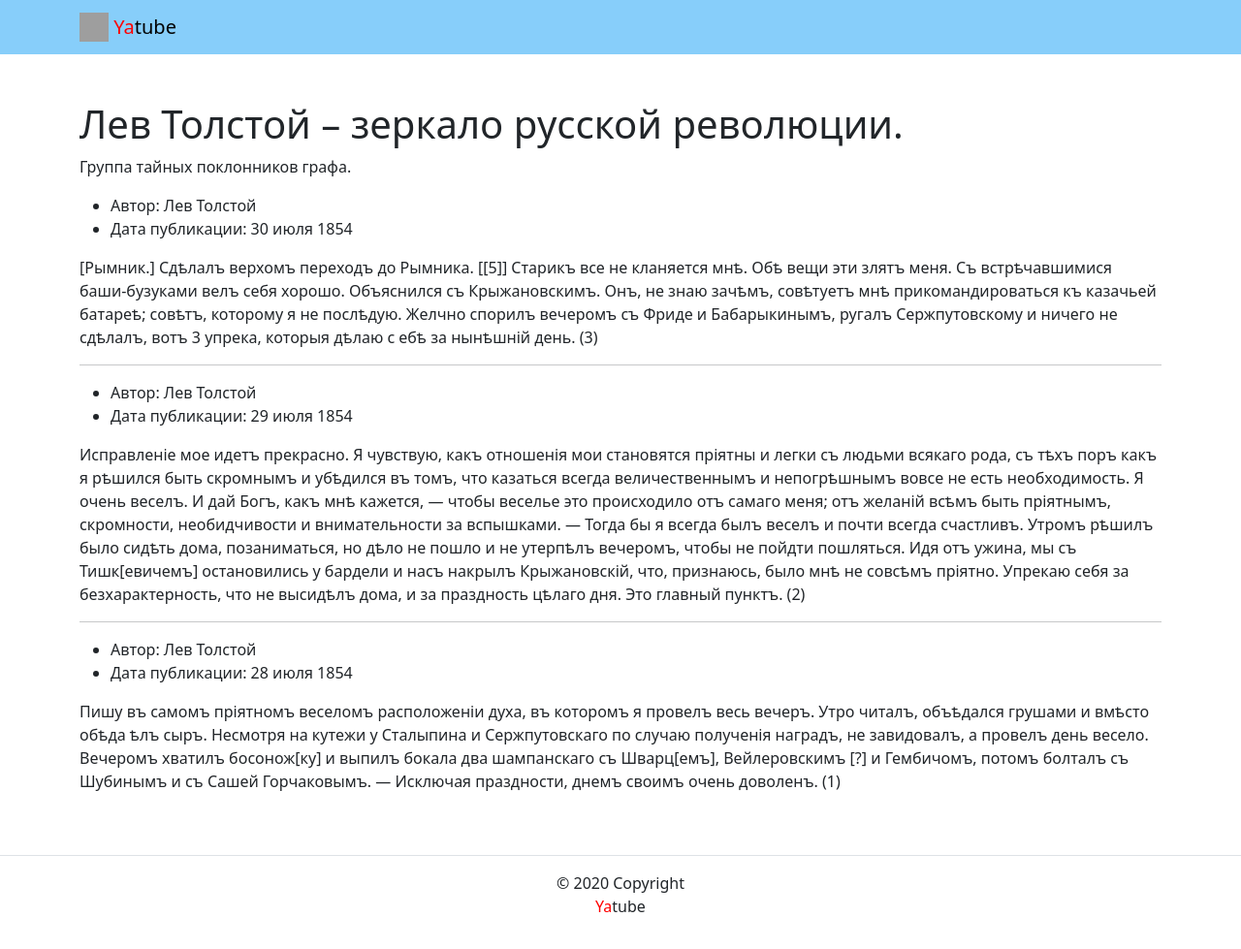
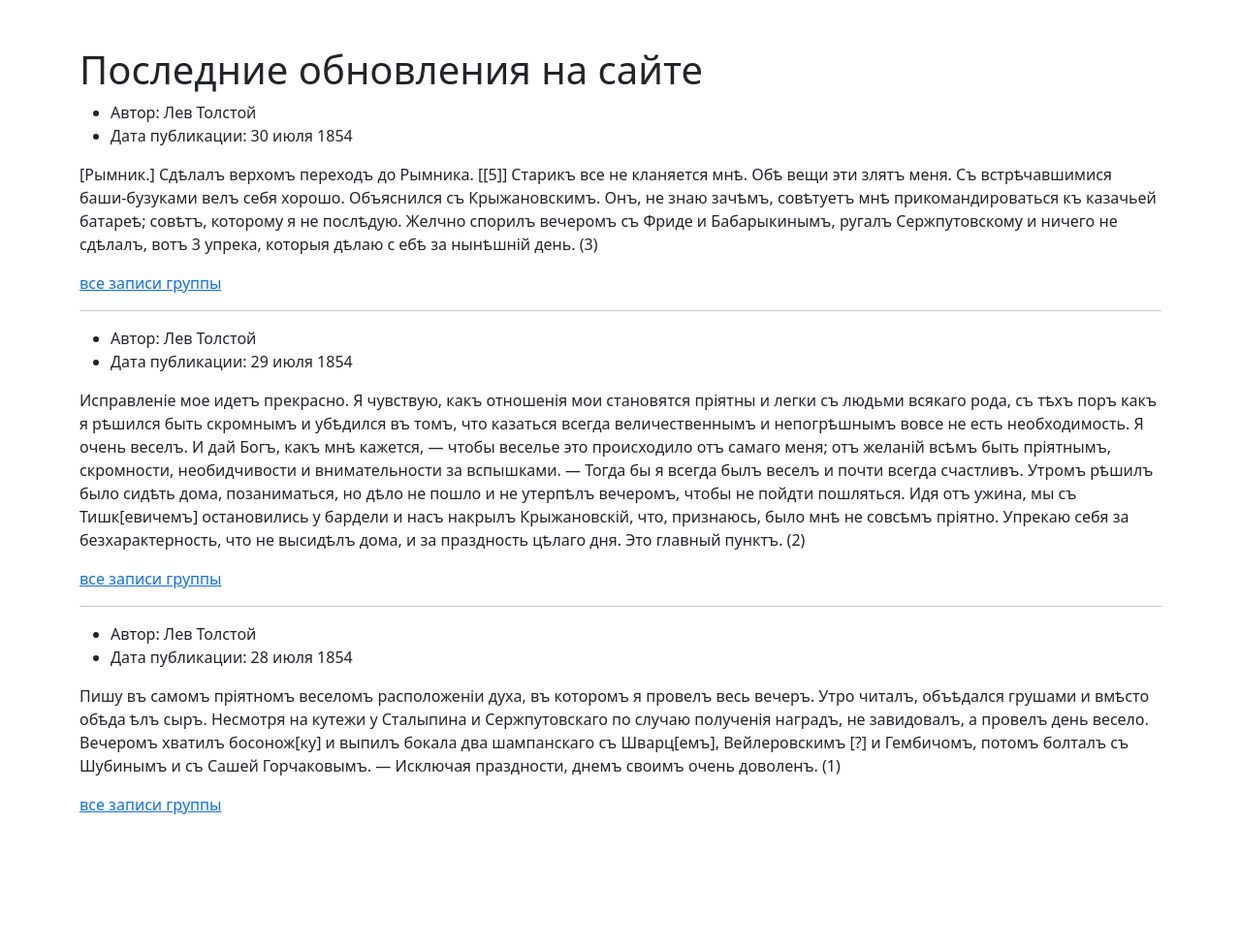
Before and after one commit to fluid1408/yatube_project, a Django app: template yatube/templates/posts/group_list.html in a window 1280 px wide. Shown: the whole page at 97% size. After the commit the page ends 840 px from the top, so only its background shows below. Run offline with Django 3.2, Linux system fonts and the light colour scheme; the template is opened without the code that fills it, so the values that code supplies are empty; some libraries are stand-ins or nearby versions; grey boxes are pictures that could not be loaded.

Commit message:
ПРоверка 66

```diff
--- a/yatube/posts/views.py
+++ b/yatube/posts/views.py
@@ -1,14 +1,14 @@
 from django.shortcuts import render
-from django.http import HttpResponse
 
 
 # Create your views here.
 # Главная страница
 def index(request):
-    template = "index.html"
+    template = "posts/index.html"
     return render(request, template)
 
 
 # Страница со списком мороженого
 def group_posts(request, slug):
-    return HttpResponse('Публикация постов')
+    template = "posts/group_list.html"
+    return render(request, template)
--- a/yatube/templates/base.html
+++ b/yatube/templates/base.html
@@ -0,0 +1,25 @@
+<!DOCTYPE html> <!-- Используется html 5 версии -->
+<html lang="ru"> <!-- Язык сайта - русский -->
+  <head>
+    <meta charset="utf-8"> <!-- Кодировка сайта -->
+    <!-- Сайт готов работать с мобильными устройствами -->
+    <meta name="viewport" content="width=device-width, initial-scale=1">
+    <!-- Загружаем фав-иконки -->
+    <link rel="icon" href="img/fav/fav.ico" type="image">
+    <link rel="apple-touch-icon" sizes="180x180" href="img/fav/apple-touch-icon.png">
+    <link rel="icon" type="image/png" sizes="32x32" href="img/fav/favicon-32x32.png">
+    <link rel="icon" type="image/png" sizes="16x16" href="img/fav/favicon-16x16.png">
+    <meta name="msapplication-TileColor" content="#000">
+    <meta name="theme-color" content="#ffffff">
+    <!-- Подключен файл со стандартными стилями бустрап -->
+    <link rel="stylesheet" href="css/bootstrap.min.css">
+    <title>Последние обновления на сайте</title>
+  </head>
+<header>
+    {% include 'include/header.html' %}
+    {% block content %}
+    {% endblock %}
+</header>
+<footer>
+    {% include 'include/footer.html' %}
+</footer>
--- a/yatube/templates/includes/footer.html
+++ b/yatube/templates/includes/footer.html
@@ -0,0 +1,4 @@
+<footer class="border-top text-center py-3">
+    <!-- тег span используется для добавления нужных стилей отдельным участкам текста -->
+    <p>© 2020 Copyright <span style="color:red">Ya</span>tube</p>
+  </footer>
--- a/yatube/templates/posts/group_list.html
+++ b/yatube/templates/posts/group_list.html
@@ -1,41 +1,13 @@
-<!DOCTYPE html> <!-- Используется html 5 версии -->
-<html lang="ru"> <!-- Язык сайта - русский -->
-  <head>
-    <meta charset="utf-8"> <!-- Кодировка сайта -->
-    <!-- Сайт готов работать с мобильными устройствами -->
-    <meta name="viewport" content="width=device-width, initial-scale=1">
-    <!-- Загружаем фав-иконки -->
-    <link rel="icon" href="img/fav/fav.ico" type="image">
-    <link rel="apple-touch-icon" sizes="180x180" href="img/fav/apple-touch-icon.png">
-    <link rel="icon" type="image/png" sizes="32x32" href="img/fav/favicon-32x32.png">
-    <link rel="icon" type="image/png" sizes="16x16" href="img/fav/favicon-16x16.png">
-    <meta name="msapplication-TileColor" content="#000">
-    <meta name="theme-color" content="#ffffff">
-    <!-- Подключен файл со стандартными стилями бустрап -->
-    <link rel="stylesheet" href="css/bootstrap.min.css">
-    <title>Лев Толстой – зеркало русской революции.</title>
-  </head>
+{% extends 'base.html' %}
+{% block title %}
+Что нибудь
+{% endblock %}
+{% block content %}
   <body>
-    <header>
-      <!-- Использованы классы бустрапа для создания типовой навигации с логотипом -->
-      <!-- В дальнейшем тут будет создано полноценное меню -->
-      <nav class="navbar navbar-light" style="background-color: lightskyblue">
-        <div class="container">
-          <a class="navbar-brand" href="index.html">
-            <img src="img/logo.png" width="30" height="30" class="d-inline-block align-top" alt="">
-            <!-- тег span используется для добавления нужных стилей отдельным участкам текста -->
-            <span style="color:red">Ya</span>tube
-          </a>
-        </div>
-      </nav>
-    </header>
     <main>
       <!-- класс py-5 создает отступы сверху и снизу блока -->
       <div class="container py-5">
-        <h1>Лев Толстой – зеркало русской революции.</h1>
-        <p>
-          Группа тайных поклонников графа.
-        </p>
+        <h1>Последние обновления на сайте</h1>
         <article>
           <ul>
             <li>
@@ -53,6 +25,7 @@
             и Бабарыкинымъ, ругалъ Сержпутовскому и ничего не сдѣлалъ, вотъ 3 упрека, которыя дѣлаю с
             ебѣ за нынѣшній день. (3)
           </p>
+          <a href="group_list.html">все записи группы</a>
         </article>
         <hr>
         <article>
@@ -76,6 +49,7 @@
             накрылъ Крыжановскій, что, признаюсь, было мнѣ не совсѣмъ пріятно. Упрекаю себя за
             безхарактерность, что не высидѣлъ дома, и зa праздность цѣлаго дня. Это главный пунктъ. (2)
           </p>
+          <a href="group_list.html">все записи группы</a>
         </article>
         <hr>
         <article>
@@ -95,14 +69,15 @@
             Гембичомъ, потомъ болталъ съ Шубинымъ и съ Сашей Горчаковымъ. — Исключая праздности,
             днемъ своимъ очень доволенъ. (1)
           </p>
+          <a href="group_list.html">все записи группы</a>
         </article>
         <!-- под последним постом нет линии -->
       </div>
     </main>
-    <footer class="page-footer font-small blue border-top">
-      <div class="footer-copyright text-center py-3">© 2020 Copyright
-        <p><span style="color:red">Ya</span>tube</p>
-      </div>
-    </footer>
+    <!-- Использованы классы бустрапа: -->
+    <!-- border-top: создаёт тонкую линию сверху блока -->
+    <!-- text-center: выравнивает текстовые блоки внутри блока по центру -->
+    <!-- py-3: контент внутри размещается с отступом сверху и снизу -->
   </body>
 </html>
+{% endblock %}
```
Also changed, not shown: yatube/templates/includes/header.html (+13 -0 lines), yatube/templates/posts/index.html (+6 -34 lines), yatube/yatube/settings.py (+5 -3 lines).
